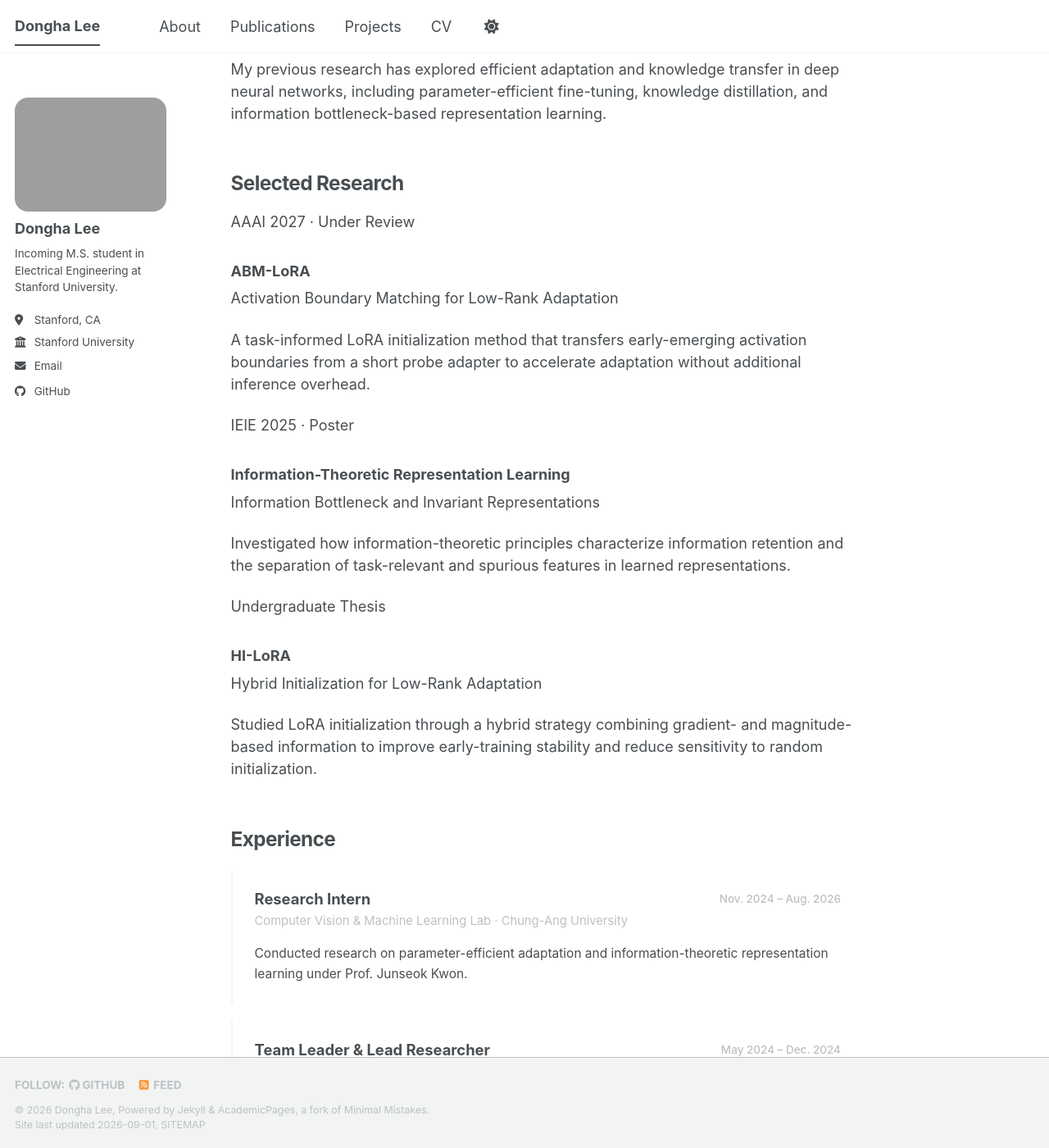
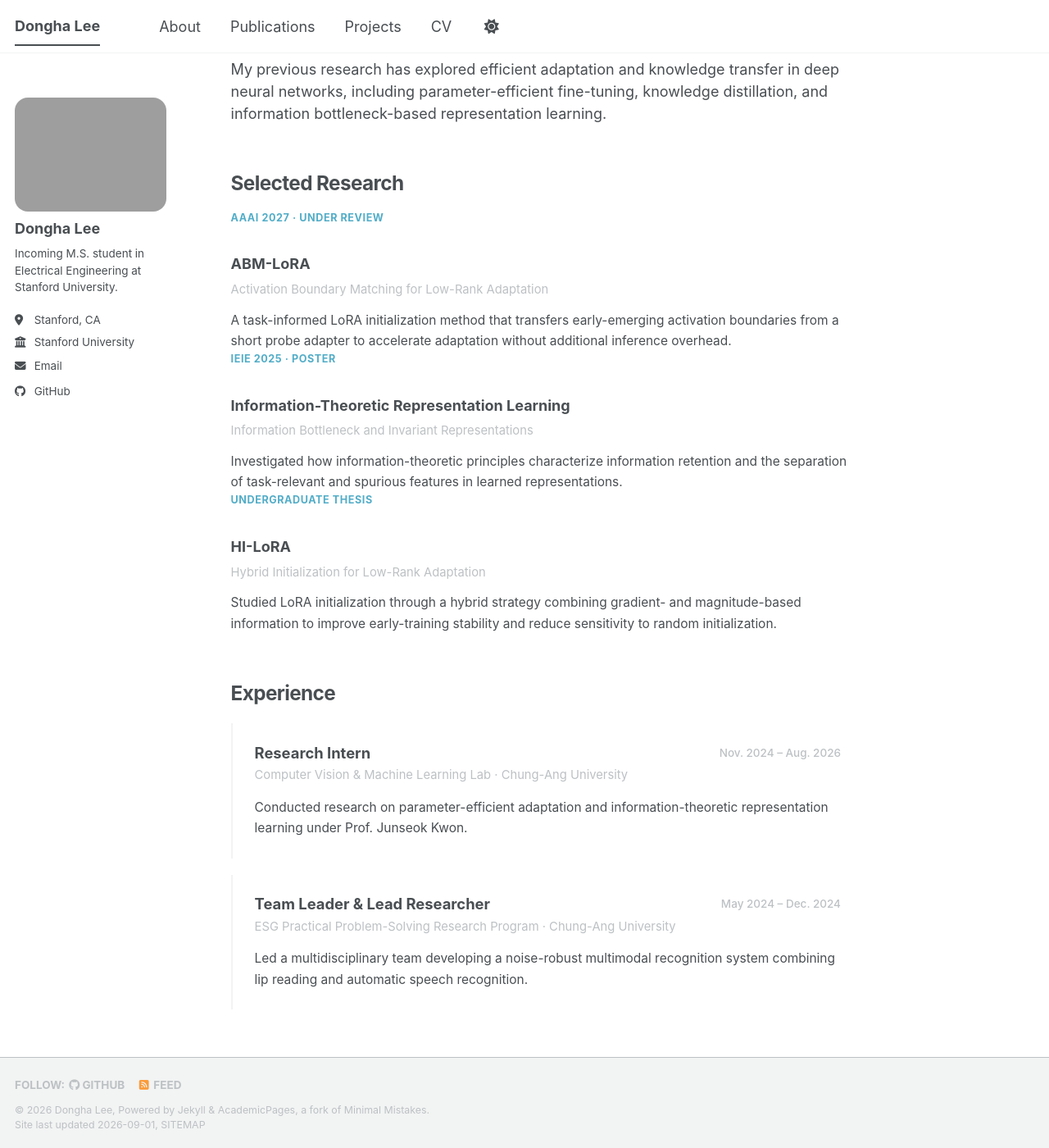
Before and after one commit to lee-research/lee-research.github.io, a Jekyll site: the page built from _pages/about.md, in a window 1280 px wide and 1400 px high, scrolled down 783 px. Shown: the whole window at 82% size. Built offline with Jekyll 4.4.1, drawn with Linux system fonts in a browser that asks for light colours; a script bundle is joined from its source files by our own code; library files that are not in the unit come from our copies.

Commit message:
Update _custom.scss

```diff
--- a/_sass/_custom.scss
+++ b/_sass/_custom.scss
@@ -307,3 +307,87 @@
     padding-left: 1rem;
   }
 }
+
+/* ========================================
+   Selected Research
+   ======================================== */
+
+.research-list {
+  margin-top: 1.25rem;
+  margin-bottom: 3rem;
+}
+
+.research-item {
+  padding: 1.45rem 0;
+  border-top: 1px solid var(--global-border-color);
+}
+
+.research-item:last-child {
+  border-bottom: 1px solid var(--global-border-color);
+}
+
+.research-meta {
+  margin-bottom: 0.4rem;
+
+  font-size: 0.7rem;
+  font-weight: 700;
+  letter-spacing: 0.045em;
+  text-transform: uppercase;
+
+  color: var(--global-link-color);
+}
+
+.research-item h3 {
+  margin: 0 0 0.2rem !important;
+
+  font-size: 1.08rem;
+  font-weight: 700;
+  line-height: 1.35;
+}
+
+.research-subtitle {
+  margin: 0 !important;
+
+  font-size: 0.82rem !important;
+  color: var(--global-text-color-light);
+}
+
+.research-desc {
+  max-width: 850px;
+
+  margin: 0.75rem 0 0 !important;
+
+  font-size: 0.86rem !important;
+  line-height: 1.65;
+}
+
+.research-links {
+  display: flex;
+  flex-wrap: wrap;
+  gap: 0.5rem;
+
+  margin-top: 0.85rem;
+}
+
+.research-links a {
+  display: inline-block;
+
+  padding: 0.3rem 0.65rem;
+
+  border: 1px solid var(--global-border-color);
+  border-radius: 999px;
+
+  font-size: 0.72rem;
+  font-weight: 600;
+
+  text-decoration: none !important;
+
+  transition:
+    border-color 0.15s ease,
+    color 0.15s ease;
+}
+
+.research-links a:hover {
+  border-color: var(--global-link-color);
+  color: var(--global-link-color);
+}
```
